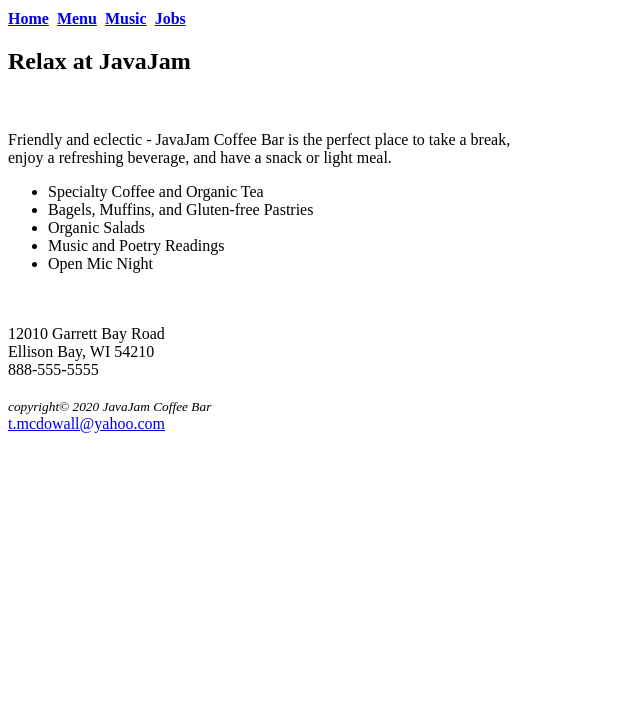
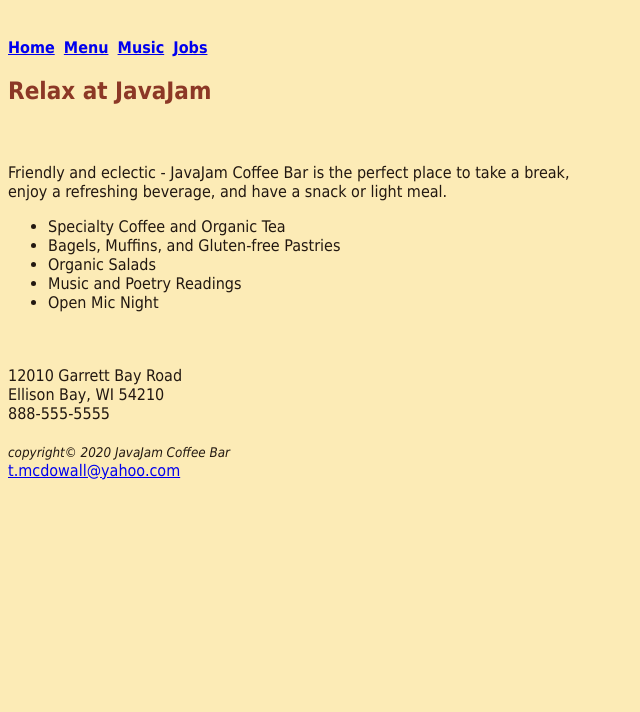
Before and after one commit to tmcdowall89/-tb1-McDowallTrevor-javajam-206-fall2021, a plain HTML site: page index.html in a window 1280 px wide. Shown: the part 88-800 px from the top of the page, without its empty margins (0-640 px from the left). Drawn offline with Linux system fonts and the light colour scheme.

Commit message:
Add files via upload

```diff
--- a/index.html
+++ b/index.html
@@ -3,14 +3,15 @@
 <head>
 <title>JavaJam Coffee Bar</title>
 <meta charset="utf-8">
+<link rel="stylesheet" href="javajam.css">
 </head>
 <body>
 <h1>JavaJam Coffee Bar</h1>
 <br>
-<a href="index.html" target="_blank"><b>Home</b></a>
-&nbsp<a href="menu.html" target="_blank"><b>Menu</b></a>
-&nbsp<a href="music.html" target="_blank"><b>Music</b></a>
-&nbsp<a href="jobs.html" target="_blank"><b>Jobs</b></a>
+<a href="index.html" target="blank"><b>Home</b></a>
+&nbsp<a href="menu.html" target="blank"><b>Menu</b></a>
+&nbsp<a href="music.html" target="blank"><b>Music</b></a>
+&nbsp<a href="jobs.html" target="blank"><b>Jobs</b></a>
 <br>
 <h2>Relax at JavaJam</h2>
 <br>
--- /dev/null
+++ b/javajam.css
@@ -0,0 +1,6 @@
+body {background-color:#FCEBB6; color:#221811; font-family:Tahoma, Arial, sans-serif;}
+head {color:#8C3826; background-color:#D2B48C; text-align: center;}
+h1 {line-height:200%;}
+h2 {color:#8C3826;}
+nav {text-align: center; font-weight: bold;}
+footer {background-color:#D2B48C; Font-size: .60em; font-style: italic; text-align: center;}
```
Also changed, not shown: menu.html (+5 -4 lines).
